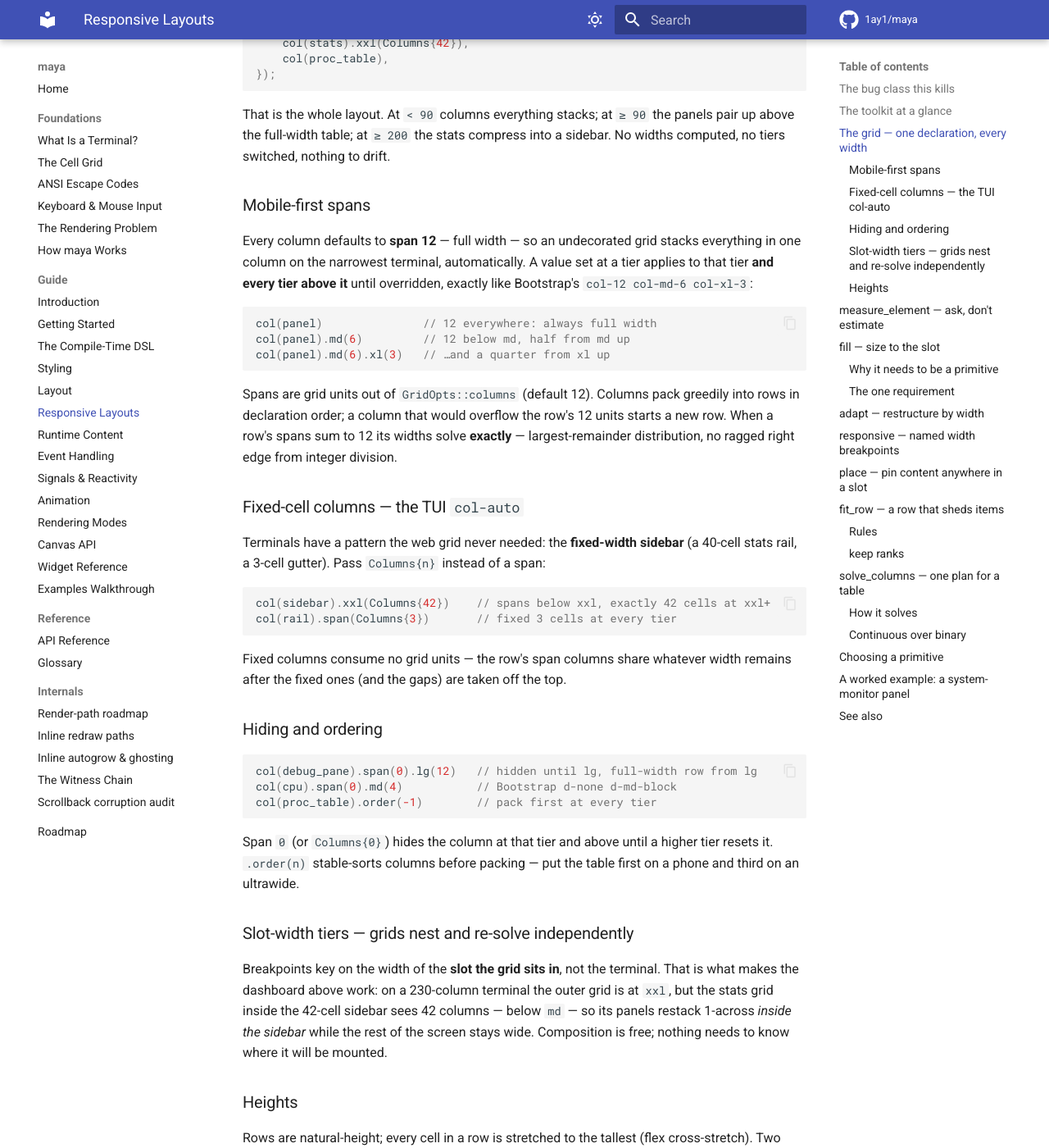
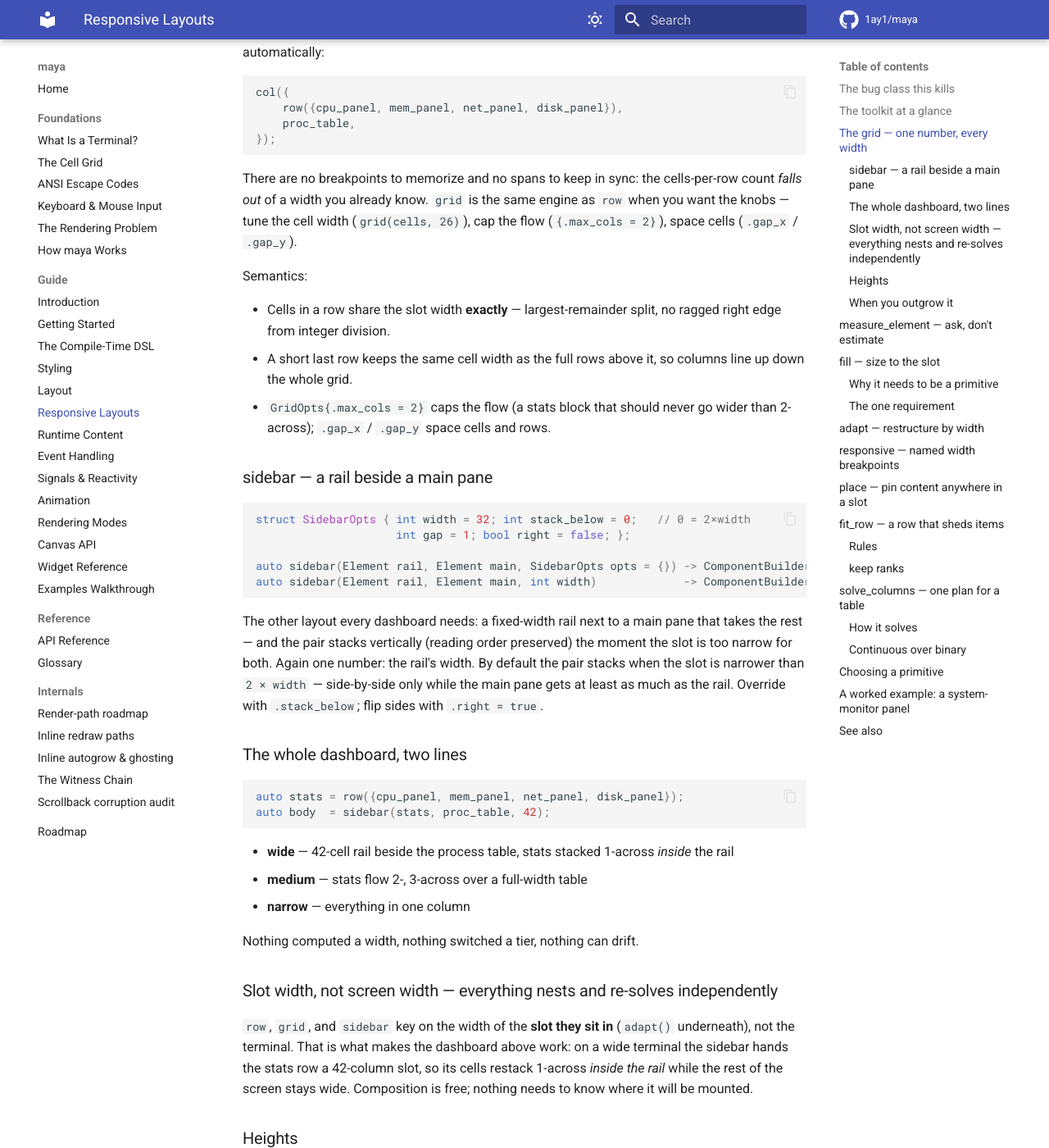
Before and after one commit to 1ay1/maya, an MkDocs documentation site: the page built from docs/15-responsive.md, in a window 1280 px wide and 1400 px high, scrolled down 3338 px. Shown: the whole window at 82% size. Built offline with MkDocs 1.6.1 and Material for MkDocs 9.7.7, drawn with Linux system fonts in a browser that asks for light colours; comment, search, counter and statistics services are not loaded; some of the changed text lies outside the part shown.

Commit message:
grid: kill the CSS, keep the ease — row/col/grid/sidebar, dead simple
The Bootstrap-style tiered grid (Bk/Breaks/GridCol spans, mobile-first
per-breakpoint declarations) asked users to learn a CSS mental model to
get a responsive layout. Gone. Replaced with the GTK box model plus one
number:

  row({cpu, mem, net, disk})   // side by side, equal EXACT shares;
                               // wraps, then stacks, BY ITSELF as the
                               // slot narrows: 4-across → 2×2 → 1 column
  col({ row(...), table })     // stacked, each cell fills the width
  grid(cells, {.min, .max_cols, .gap_x, .gap_y, .grow_rows})
                               // row's engine with the knobs exposed
  sidebar(rail, main, 42)      // fixed rail + main; stacks when the
                               // slot is too narrow (default 2×width:
                               // side-by-side only while main ≥ rail)

No breakpoints to memorize, no spans to keep in sync: the cells-per-row
count falls out of a width you already know — how wide one cell needs
to be to look right. Everything re-solves from the SLOT width (adapt()
underneath), so a row inside a sidebar restacks independently of the
screen. Cells split the width by largest remainder (no ragged edge);
a short last row keeps the full rows' cell width so columns line up.

examples/grid.cpp: the rockbottom three-shape dashboard is now two
lines — sidebar(row({cpu, mem, net, disk}), table, 42) — PTY-verified
at 200/120 (rail + table, stats 1-across inside the 42-cell rail),
70 (2-across over full-width table), 45 (single column), all rows
flush to the slot edge.

Docs rewritten in the same register: 15-responsive.md flagship section,
11-api-reference.md, API.md, 04-layout.md, README headline bullet.

````diff
--- a/docs/11-api-reference.md
+++ b/docs/11-api-reference.md
@@ -598,9 +598,11 @@ auto fit_row(std::vector<FitItem> items, int gap = 0);
 auto responsive(std::vector<Bp> tiers);
 Element place(Element child, HAlign h = HAlign::Center, VAlign v = VAlign::Middle);
 
-// The grid — Bootstrap-style tiered layout (see "Responsive layout" below)
-GridCol col(Element el);
-auto grid(std::vector<GridCol> cols, GridOpts opts = {});
+// The grid — responsive layout with one number (see "Responsive layout" below)
+auto row(std::vector<Element> cells, int min_width = 24) -> ComponentBuilder;
+Element col(std::vector<Element> cells, int gap = 0);
+auto grid(std::vector<Element> cells, int min_width) -> ComponentBuilder;
+auto sidebar(Element rail, Element main, int width)  -> ComponentBuilder;
 
 // Pretty text (see "Gradients" below)
 Element gradient(std::string text, Color from, Color to, Style base = {});
@@ -1001,45 +1003,58 @@ Full treatment in [Responsive Layouts](15-responsive.md). All are in `maya::dsl`
 (and `maya::`); `solve_columns` and its types live in
 `<maya/layout/columns.hpp>`.
 
-### grid() / col() / GridCol / GridOpts / Bk / Breaks
-
-```cpp
-// Breakpoint tiers, keyed on the SLOT width in cells (not the terminal):
-enum class Bk { XS, SM, MD, LG, XL, XXL };
-struct Breaks { int sm = 60, md = 90, lg = 120, xl = 160, xxl = 200;
-                Bk tier(int w) const; };
+### row() / col() / grid() / GridOpts
+
+```cpp
+// Cells side by side, sharing the width equally and EXACTLY (largest-
+// remainder split — no ragged right edge) — wrapping, then stacking, by
+// itself as the slot narrows: 4-across → 2×2 → one column. `min_width` is
+// the one number: how wide one cell needs to be to look right.
+auto row(std::vector<Element> cells, int min_width = 24) -> ComponentBuilder;
+
+// Cells stacked top to bottom, each stretched to the full width (flex
+// cross-stretch — the GTK "fill"). Pipe `| grow(1)` onto the child that
+// should take the leftover height. Compose: col({ row({a, b}), table }).
+Element col(std::vector<Element> cells, int gap = 0);
 
 struct GridOpts {
-    int    columns   = 12;      // grid units per row
-    int    gap_x     = 1;       // cells between columns
-    int    gap_y     = 0;       // rows between rows
-    bool   grow_rows = false;   // rows share surplus height (definite slot)
-    Breaks breaks{};
-};
-
-// One column. Mobile-first: a value set at a tier applies upward until
-// overridden. int = span (grid units; 0 hides), Columns{n} = FIXED n cells
-// (consumes no grid units — span columns share the remainder).
-GridCol col(Element el);
-GridCol& GridCol::span(int units);        // xs and up
-GridCol& GridCol::span(Columns cells);
-GridCol& GridCol::xs/sm/md/lg/xl/xxl(int units);
-GridCol& GridCol::xs/sm/md/lg/xl/xxl(Columns cells);
-GridCol& GridCol::order(int n);           // stable pack order (default 0)
-
-// The Bootstrap grid for terminal cells: columns pack greedily into 12-unit
-// rows at the tier the slot width selects; full rows solve their widths
-// EXACTLY (largest-remainder — no ragged right edge). Re-solves per frame
-// from the real allocated width (adapt() underneath), so nested grids
-// collapse independently of the screen.
-auto grid(std::vector<GridCol> cols, GridOpts opts = {}) -> ComponentBuilder;
-
-//   grid({
-//       col(cpu).md(6).xl(3),
-//       col(mem).md(6).xl(3),
-//       col(sidebar).xxl(Columns{42}),
-//       col(debug).span(0).lg(12),      // hidden until lg
-//   })
+    int  min       = 24;     // a cell's comfortable minimum width (columns)
+    int  max_cols  = 0;      // cap cells-per-row; 0 = as many as fit
+    int  gap_x     = 1;      // blank columns between cells
+    int  gap_y     = 0;      // blank rows between rows
+    bool grow_rows = false;  // rows share surplus height (definite slot)
+};
+
+// row's engine with the knobs exposed. Re-solved from the REAL slot width
+// per frame (adapt() underneath), so nested grids collapse independently.
+// A short last row keeps the same cell width so columns line up.
+auto grid(std::vector<Element> cells, GridOpts opts = {}) -> ComponentBuilder;
+auto grid(std::vector<Element> cells, int min_width)      -> ComponentBuilder;
+
+//   row({cpu, mem, net, disk})        // side by side; stacks by itself
+//   grid(cells, {.min = 24, .max_cols = 2})   // capped 2-across flow
+```
+
+### sidebar() / SidebarOpts
+
+```cpp
+struct SidebarOpts {
+    int  width       = 32;    // the rail's fixed width (columns)
+    int  stack_below = 0;     // stack when slot < this; 0 = auto (2×width)
+    int  gap         = 1;     // blank columns between rail and main
+    bool right       = false; // rail on the right instead of the left
+};
+
+// Fixed-width rail beside a main pane that takes the rest; the pair stacks
+// vertically (reading order preserved) when the slot is too narrow. The
+// default threshold (2×width) keeps them side-by-side only while the main
+// pane gets at least as much as the rail.
+auto sidebar(Element rail, Element main, SidebarOpts opts = {}) -> ComponentBuilder;
+auto sidebar(Element rail, Element main, int width)             -> ComponentBuilder;
+
+//   sidebar(row({cpu, mem, net, disk}), proc_table, 42)
+//   // wide: 42-cell rail + table · medium: stats flow over the table
+//   // narrow: one column — a whole dashboard in two lines.
 ```
 
 ### measure_element()
--- a/docs/15-responsive.md
+++ b/docs/15-responsive.md
@@ -73,13 +73,16 @@ the measurement follows, because the thing measured **is** the thing rendered.
 
 ## The toolkit at a glance
 
-Seven primitives, each answering one question. All are in `maya::dsl` (or
-`maya::`); no extra include beyond `<maya/maya.hpp>` — except `solve_columns`,
+A small toolkit — each primitive answers one question. All are in `maya::dsl`
+(or `maya::`); no extra include beyond `<maya/maya.hpp>` — except `solve_columns`,
 which lives in the dependency-free header `<maya/layout/columns.hpp>`.
 
 | Primitive | The question it answers | Kind |
 |-----------|-------------------------|------|
-| [`grid`](#the-grid-one-declaration-every-width) | "Lay out the whole page, **correct at every width**." | component |
+| [`row`](#the-grid-one-number-every-width) | "Cells **side by side**, sharing the width; stack when narrow." | component |
+| [`col`](#the-grid-one-number-every-width) | "Cells **stacked**, each filling the width." | element |
+| [`grid`](#the-grid-one-number-every-width) | "Same as `row`, with knobs (`min`, `max_cols`, gaps)." | component |
+| [`sidebar`](#sidebar-a-rail-beside-a-main-pane) | "A fixed **rail** beside a main pane; stack when narrow." | component |
 | [`measure_element`](#measure_element-ask-dont-estimate) | "How wide/tall does *this* fragment actually render?" | function |
 | [`fill`](#fill-size-to-the-slot) | "Make this content **fill** the space flex gives it." | component |
 | [`adapt`](#adapt-restructure-by-width) | "Build a **different tree** depending on the width I get." | component |
@@ -98,9 +101,10 @@ which lives in the dependency-free header `<maya/layout/columns.hpp>`.
 
 The mental model:
 
-- **`grid`** is the page-level answer — the Bootstrap grid for terminal cells.
-  Start here; reach for the narrower primitives when a piece needs bespoke
-  behavior inside a cell.
+- **`row`**, **`col`**, and **`sidebar`** are the page-level answer — the GTK
+  box model with the responsiveness built in: cells fill their space
+  automatically and stack automatically. Start here; reach for the narrower
+  primitives when a piece needs bespoke behavior inside a cell.
 - **`measure_element`** is the primitive everything else is built on — it runs a
   real layout pass and hands back the natural size.
 - **`fill`** responds to the size it is *given* (height and width).
@@ -111,111 +115,113 @@ The mental model:
 
 ---
 
-## The grid — one declaration, every width
+## The grid — one number, every width
 
 ```cpp
-enum class Bk { XS, SM, MD, LG, XL, XXL };
-struct Breaks { int sm = 60, md = 90, lg = 120, xl = 160, xxl = 200; };
-struct GridOpts { int columns = 12; int gap_x = 1; int gap_y = 0;
-                  bool grow_rows = false; Breaks breaks{}; };
+auto row(std::vector<Element> cells, int min_width = 24) -> ComponentBuilder;
+Element col(std::vector<Element> cells, int gap = 0);
 
-GridCol col(Element el);                       // .span/.xs/.sm/.md/.lg/.xl/.xxl/.order
-auto grid(std::vector<GridCol> cols, GridOpts opts = {}) -> ComponentBuilder;
+struct GridOpts { int min = 24; int max_cols = 0; int gap_x = 1;
+                  int gap_y = 0; bool grow_rows = false; };
+auto grid(std::vector<Element> cells, GridOpts opts = {}) -> ComponentBuilder;
+auto grid(std::vector<Element> cells, int min_width)      -> ComponentBuilder;
 ```
 
 The hand-rolled tier switch — `if (w >= 200) wide(); else if (w >= 84)
 classic(); else narrow();` with three separately-maintained layouts — is the
-last big piece of width arithmetic left in a typical TUI. The grid kills it
-the way Bootstrap killed it on the web: **one declaration** where each column
-states its width *per breakpoint*, and the framework re-solves the packing at
-every resize.
-
-A system dashboard — the full rockbottom shape — in its entirety:
+last big piece of width arithmetic left in a typical TUI. maya kills it with
+the GTK box model plus **one number**: *how wide does one cell need to be to
+look right?*
 
 ```cpp
-// The stat panels: full width on a phone, 2×2 from md up.
-auto stats = grid({
-    col(cpu_panel).md(6),
-    col(mem_panel).md(6),
-    col(net_panel).md(6),
-    col(disk_panel).md(6),
-});
+row({cpu_panel, mem_panel, net_panel, disk_panel});
+```
 
-// The page: stats above the table — until xxl, where they become a
-// fixed 42-cell sidebar and the process table takes everything else.
-auto body = grid({
-    col(stats).xxl(Columns{42}),
-    col(proc_table),
+`row` puts cells side by side, sharing the width equally — and wraps, then
+stacks, **by itself** as the slot narrows: 4-across → 2×2 → one column,
+re-solved live on every resize. `col` stacks cells top to bottom, each
+stretched to the full width. Compose them and every layout fills its space
+automatically:
+
+```cpp
+col({
+    row({cpu_panel, mem_panel, net_panel, disk_panel}),
+    proc_table,
 });
 ```
 
-That is the whole layout. At `< 90` columns everything stacks; at `≥ 90` the
-panels pair up above the full-width table; at `≥ 200` the stats compress into
-a sidebar. No widths computed, no tiers switched, nothing to drift.
+There are no breakpoints to memorize and no spans to keep in sync: the
+cells-per-row count *falls out* of a width you already know. `grid` is the
+same engine as `row` when you want the knobs — tune the cell width
+(`grid(cells, 26)`), cap the flow (`{.max_cols = 2}`), space cells
+(`.gap_x` / `.gap_y`).
 
-### Mobile-first spans
+Semantics:
 
-Every column defaults to **span 12** — full width — so an undecorated grid
-stacks everything in one column on the narrowest terminal, automatically. A
-value set at a tier applies to that tier **and every tier above it** until
-overridden, exactly like Bootstrap's `col-12 col-md-6 col-xl-3`:
+- Cells in a row share the slot width **exactly** — largest-remainder split,
+  no ragged right edge from integer division.
+- A short last row keeps the same cell width as the full rows above it, so
+  columns line up down the whole grid.
+- `GridOpts{.max_cols = 2}` caps the flow (a stats block that should never
+  go wider than 2-across); `.gap_x` / `.gap_y` space cells and rows.
+
+### sidebar — a rail beside a main pane
 
 ```cpp
-col(panel)               // 12 everywhere: always full width
-col(panel).md(6)         // 12 below md, half from md up
-col(panel).md(6).xl(3)   // …and a quarter from xl up
+struct SidebarOpts { int width = 32; int stack_below = 0;   // 0 = 2×width
+                     int gap = 1; bool right = false; };
+
+auto sidebar(Element rail, Element main, SidebarOpts opts = {}) -> ComponentBuilder;
+auto sidebar(Element rail, Element main, int width)             -> ComponentBuilder;
 ```
 
-Spans are grid units out of `GridOpts::columns` (default 12). Columns pack
-greedily into rows in declaration order; a column that would overflow the
-row's 12 units starts a new row. When a row's spans sum to 12 its widths
-solve **exactly** — largest-remainder distribution, no ragged right edge from
-integer division.
+The other layout every dashboard needs: a fixed-width rail next to a main
+pane that takes the rest — and the pair stacks vertically (reading order
+preserved) the moment the slot is too narrow for both. Again one number: the
+rail's width. By default the pair stacks when the slot is narrower than
+`2 × width` — side-by-side only while the main pane gets at least as much as
+the rail. Override with `.stack_below`; flip sides with `.right = true`.
 
-### Fixed-cell columns — the TUI `col-auto`
-
-Terminals have a pattern the web grid never needed: the **fixed-width
-sidebar** (a 40-cell stats rail, a 3-cell gutter). Pass `Columns{n}` instead
-of a span:
+### The whole dashboard, two lines
 
 ```cpp
-col(sidebar).xxl(Columns{42})    // spans below xxl, exactly 42 cells at xxl+
-col(rail).span(Columns{3})       // fixed 3 cells at every tier
+auto stats = row({cpu_panel, mem_panel, net_panel, disk_panel});
+auto body  = sidebar(stats, proc_table, 42);
 ```
 
-Fixed columns consume no grid units — the row's span columns share whatever
-width remains after the fixed ones (and the gaps) are taken off the top.
+- **wide** — 42-cell rail beside the process table, stats stacked 1-across
+  *inside* the rail
+- **medium** — stats flow 2-, 3-across over a full-width table
+- **narrow** — everything in one column
 
-### Hiding and ordering
+Nothing computed a width, nothing switched a tier, nothing can drift.
 
-```cpp
-col(debug_pane).span(0).lg(12)   // hidden until lg, full-width row from lg
-col(cpu).span(0).md(4)           // Bootstrap d-none d-md-block
-col(proc_table).order(-1)        // pack first at every tier
-```
+### Slot width, not screen width — everything nests and re-solves independently
 
-Span `0` (or `Columns{0}`) hides the column at that tier and above until a
-higher tier resets it. `.order(n)` stable-sorts columns before packing — put
-the table first on a phone and third on an ultrawide.
-
-### Slot-width tiers — grids nest and re-solve independently
-
-Breakpoints key on the width of the **slot the grid sits in**, not the
-terminal. That is what makes the dashboard above work: on a 230-column
-terminal the outer grid is at `xxl`, but the stats grid inside the 42-cell
-sidebar sees 42 columns — below `md` — so its panels restack 1-across *inside
-the sidebar* while the rest of the screen stays wide. Composition is free;
-nothing needs to know where it will be mounted.
+`row`, `grid`, and `sidebar` key on the width of the **slot they sit in**
+(`adapt()` underneath), not the terminal. That is what makes the dashboard
+above work: on a wide terminal the sidebar hands the stats row a 42-column
+slot, so its cells restack 1-across *inside the rail* while the rest of the
+screen stays wide. Composition is free; nothing needs to know where it will
+be mounted.
 
 ### Heights
 
 Rows are natural-height; every cell in a row is stretched to the tallest
 (flex cross-stretch). Two knobs for full-screen dashboards:
 
-- `GridOpts{.grow_rows = true}` — rows share surplus height equally when the
-  grid fills a definite-height slot.
-- A cell whose content should fill its cell vertically uses the usual grow
-  chain: `col(proc_table | grow(1))` inside a definite band.
+- `GridOpts{.grow_rows = true}` — wrapped lines share surplus height equally
+  when the grid fills a definite-height slot.
+- Inside a `col`, pipe `| grow(1)` onto the child that should take the
+  leftover height (the process table, the graph).
+
+### When you outgrow it
+
+A cell that must span two columns at one width, hide at another, and jump to
+the front at a third is bespoke behavior — that is what
+[`adapt`](#adapt-restructure-by-width) and
+[`responsive`](#responsive-named-width-breakpoints) are for. The grid stays
+a one-number tool on purpose.
 
 See [`examples/grid.cpp`](https://github.com/1ay1/maya/blob/master/examples/grid.cpp)
 for the complete dashboard — resize it and watch all three shapes.
@@ -554,7 +560,9 @@ it's cheap enough to solve every frame and trivial to unit-test in isolation.
 ## Choosing a primitive
 
 ```text
-A whole page correct at every width?         → grid
+A whole page correct at every width?         → row / col
+A fixed rail beside a main pane?             → sidebar
+A flow of cards with a tuned cell width?     → grid
 Need a raw size number?                      → measure_element
 Content should FILL the space it's given?    → fill
 Child should be PINNED in its slot?          → place
````
Also changed, not shown: API.md (+21 -10 lines), README.md (+1 -1 lines), docs/04-layout.md (+4 -1 lines), 3 other files.
